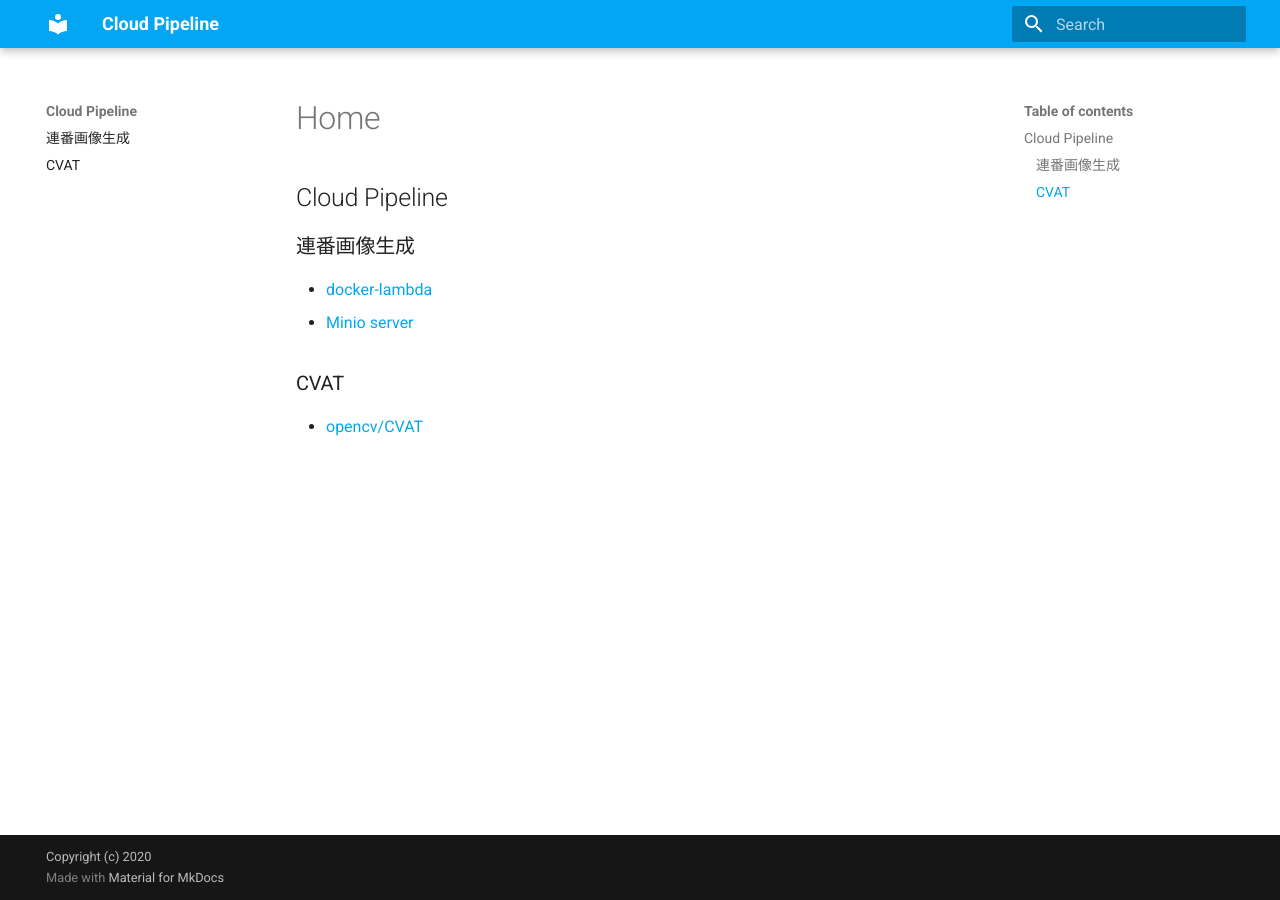
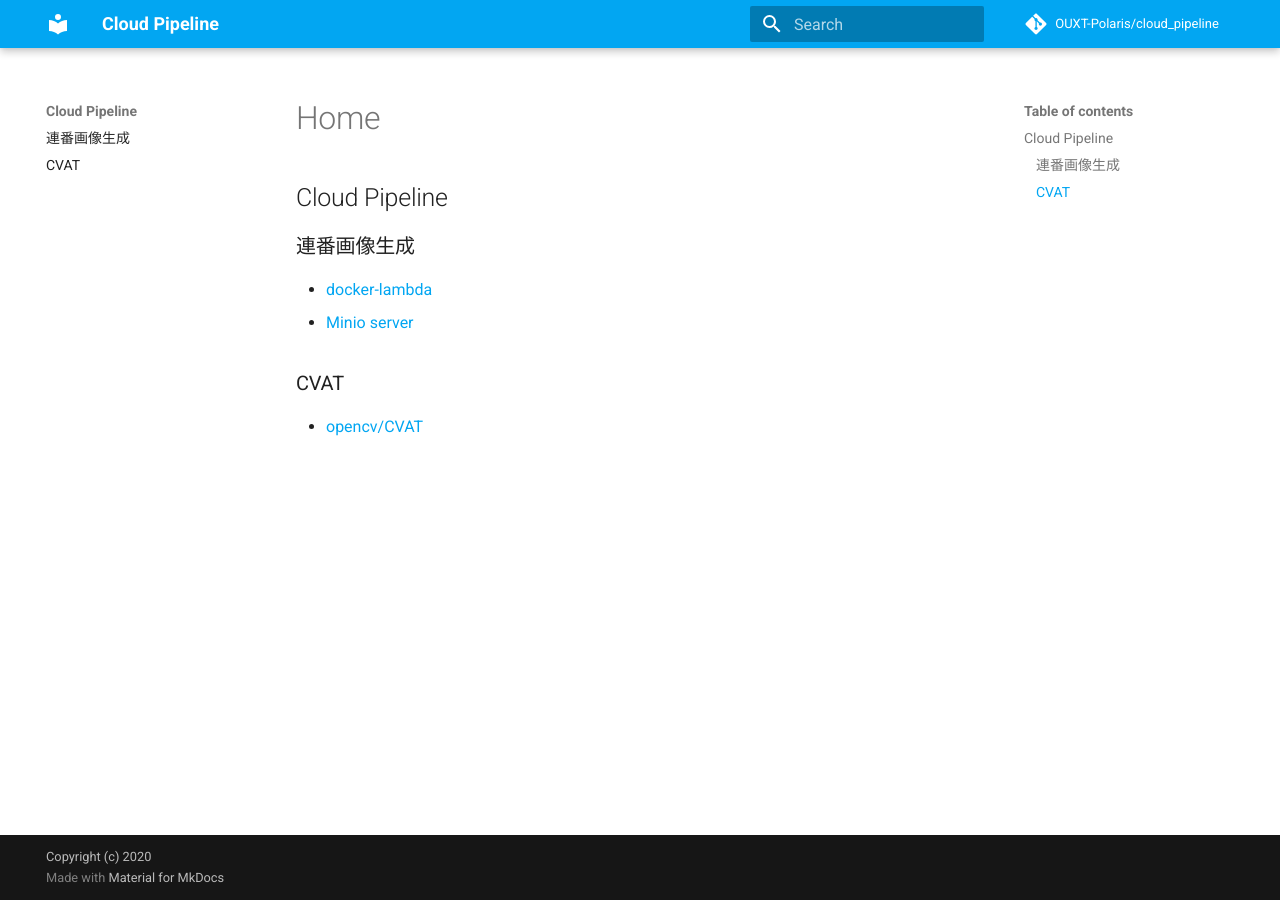
Before and after one commit to OUXT-Polaris/cloud_pipeline, an MkDocs documentation site: the page built from docs/index.md, in a window 1280 px wide. Built offline with MkDocs 1.6.1 and Material for MkDocs 9.7.7, drawn with Linux system fonts in a browser that asks for light colours; comment, search, counter and statistics services are not loaded.

Commit message:
update mkdocs.yml

```diff
--- a/mkdocs.yml
+++ b/mkdocs.yml
@@ -1,6 +1,12 @@
 site_name: Cloud Pipeline
 site_description: ''
 site_author: 'nakano16180'
+site_url: https://ouxt-polaris.github.io/cloud_pipeline/
+
+# Repository
+repo_name: OUXT-Polaris/cloud_pipeline
+repo_url: https://github.com/OUXT-Polaris/cloud_pipeline
+edit_uri: ""
 
 # Copyright
 copyright: 'Copyright (c) 2020'
```
